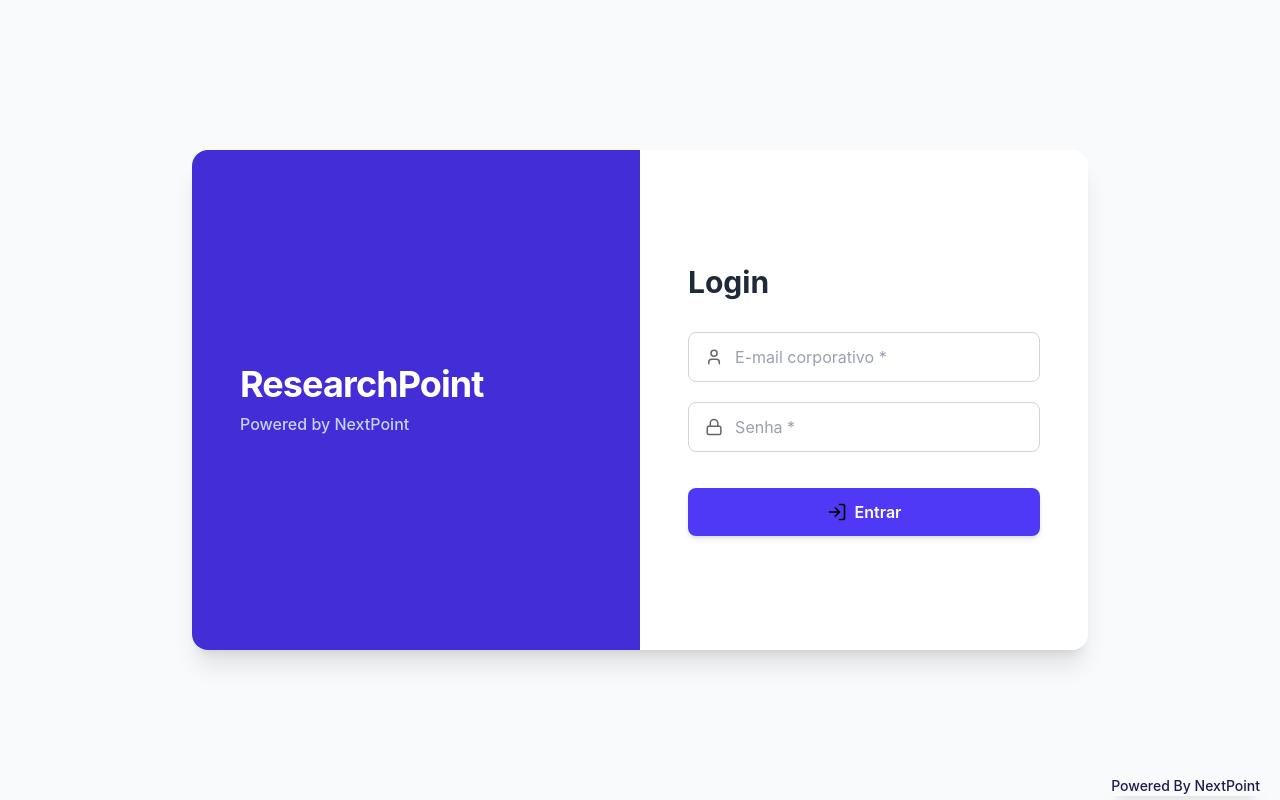
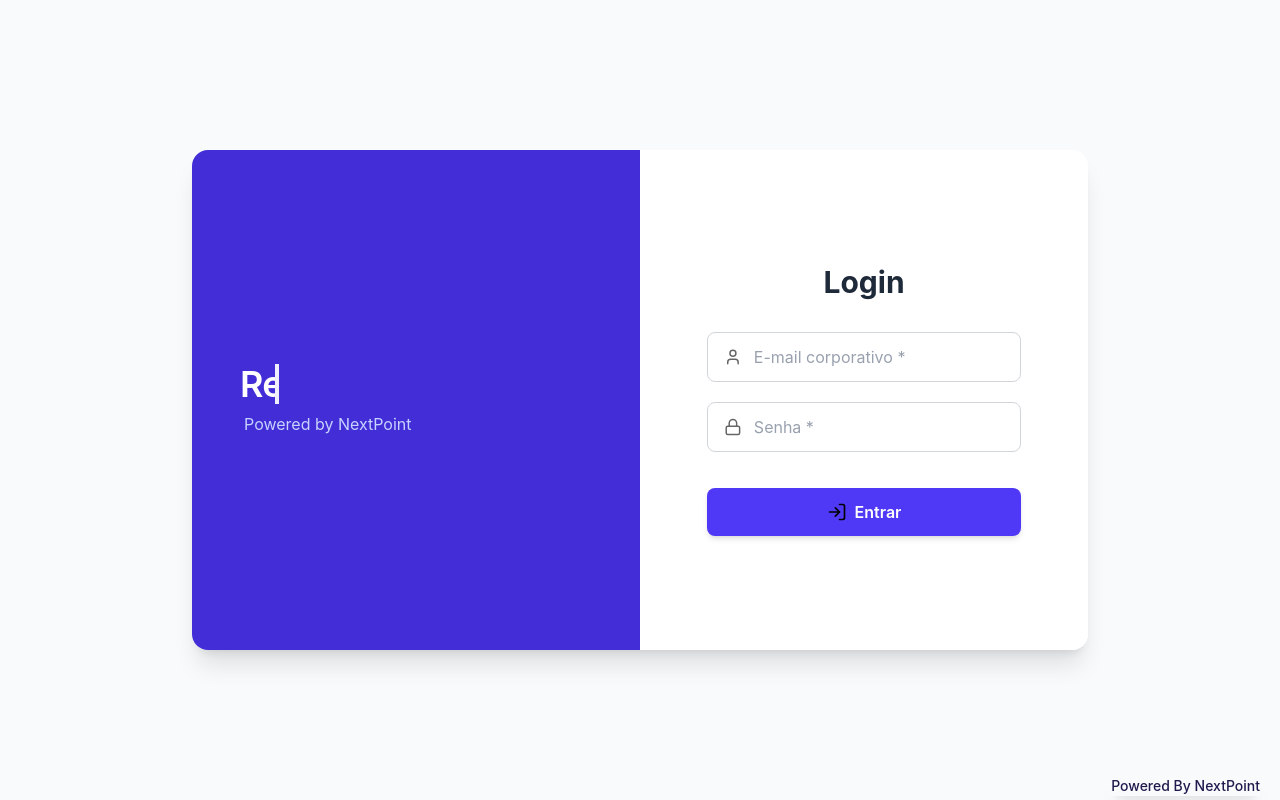
Before and after one commit to vilelakami/nextpoint-searchpoint, a React (Vite) app: page /Login in a window 1280 px wide. Built offline with nearby package versions, Linux system fonts and the light colour scheme.

Commit message:
style: adicionando animação na tela de login com animation typing do tailwind

```diff
--- a/src/index.css
+++ b/src/index.css
@@ -8,3 +8,26 @@
     box-sizing: border-box;
   }
 }
+
+@theme {
+  --animate-typing: typing 2.5s steps(13) infinite alternate, blink .7s infinite;
+
+  @keyframes typing {
+    0% {
+      width: 0%;
+      visibility: hidden;
+    }
+    100% {
+      width: 100%;
+    }
+  }
+
+  @keyframes blink {
+    50% {
+      border-color: transparent;
+    }
+    100% {
+      border-color: white;
+    }
+  }
+}
--- a/src/pages/DashboardPesquisa.jsx
+++ b/src/pages/DashboardPesquisa.jsx
@@ -1,7 +1,7 @@
 import React, { useState, useEffect, useMemo } from 'react';
 import { useNavigate } from 'react-router-dom';
 // importação dos ícones
-import { Settings, Plus } from 'lucide-react';
+import { Settings, Plus, LogOut } from 'lucide-react';
 import logotipo from '../assets/icons/logotipo.svg';
 // importação das páginas
 import Nav from '../components/navbar/Nav';
@@ -104,6 +104,9 @@ export default function DashboardPesquisa() {
             <button type="button" onClick={() => navigate('/Admin')}>
               <Settings className="w-4 h-4 md:size-5 text-white mr-2 md:mr-4 shrink-0 hover:text-black" />
             </button>
+            <button type="button" onClick={() => navigate('/')}>
+              <LogOut className='w-4 h-4 md:size-5 text-white mr-2 md:mr-4 shrink-0 hover:text-black'/>
+          </button>
           </div>
         </div>
 
--- a/src/pages/auth/Login.jsx
+++ b/src/pages/auth/Login.jsx
@@ -59,17 +59,20 @@ function Login() {
       <div className="w-full max-w-4xl bg-white rounded-2xl shadow-xl overflow-hidden grid grid-cols-1 md:grid-cols-2 min-h-[500px]">
 
         {/* lado esq -> identidade visual */}
-        <div className="bg-indigo-700 p-8 md:p-12 flex flex-col justify-center text-white">
-          <h2 className="text-3xl md:text-4xl font-bold tracking-tight mb-2">
-            ResearchPoint
-          </h2>
-          <p className="text-indigo-200 text-sm md:text-base font-medium">
+        <div className="bg-indigo-700 p-8 md:p-12 flex flex-col justify-center text-white select-none">
+          <div className="w-max">
+            {/* O "animate-typing" vai buscar diretamente a regra criada no index.css */}
+            <h1 className="animate-typing overflow-hidden whitespace-nowrap border-r-4 border-r-white pr-2 text-3xl md:text-4xl font-semibold tracking-tight mb-2">
+              ResearchPoint
+            </h1>
+          </div>
+          <p className="text-indigo-200 text-sm md:text-base font-normal pl-1">
             Powered by NextPoint
           </p>
         </div>
 
         {/* lado direito -> forms */}
-        <div className="p-8 md:p-12 flex flex-col justify-center bg-white">
+        <div className="p-8 md:p-12 flex flex-col items-center justify-center bg-white">
           <h2 className="text-2xl md:text-3xl font-bold text-gray-800 mb-8">
             Login
           </h2>
```
